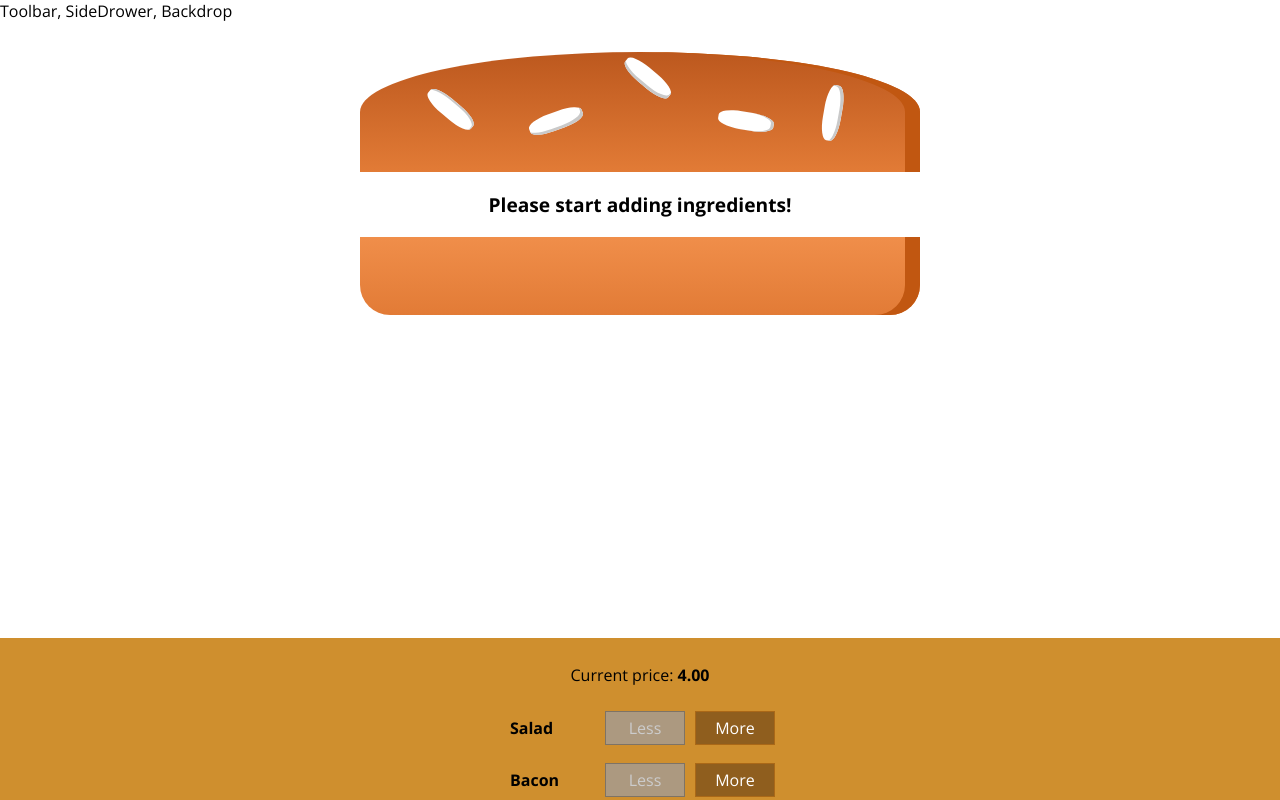
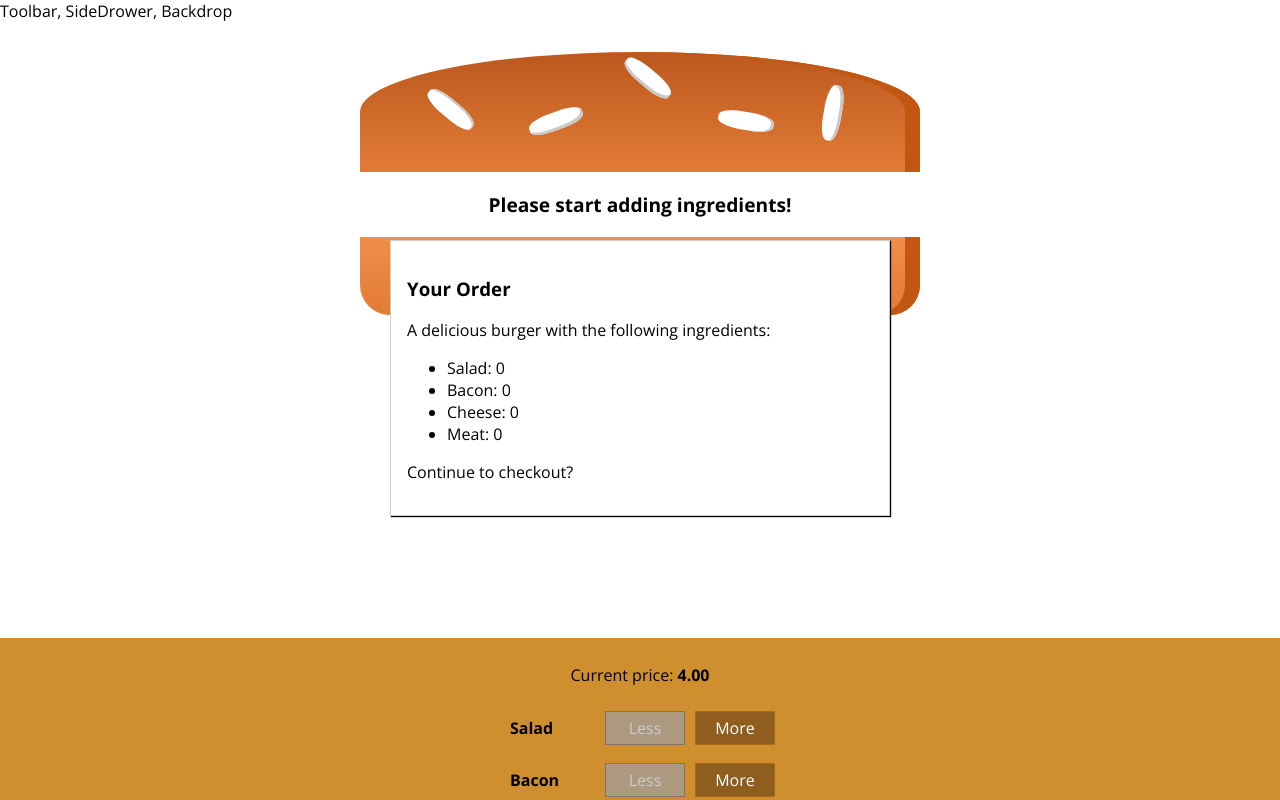
Before and after one commit to RemigiuszKolanko/burgerBuilder, a React (Create React App) app: page / in a window 1280 px wide. Shown: the top 800 px of the page. Built offline with nearby package versions, Linux system fonts and the light colour scheme.

Commit message:
modal and order summary added

```diff
--- /dev/null
+++ b/src/components/Burger/OrderSummary/OrderSummary.js
@@ -0,0 +1,29 @@
+import React from 'react';
+
+import Auxiliary from '../../../hoc/Auxiliary';
+import classes from './OrderSummary.module.css';
+
+const orderSummary = (props) => {
+
+    const ingredientsSummary = Object.keys(props.ingredients).map((ingKey) => {
+        return <li
+                    key={ingKey}
+                    className={classes.Item}>
+                        <span >{ingKey}</span>: {props.ingredients[ingKey]}
+                </li>
+    });
+
+    return (
+        <Auxiliary>
+            <h3>Your Order</h3>
+            <p>A delicious burger with the following ingredients:</p>
+            <ul>
+                {ingredientsSummary}
+            </ul>
+            <p>Continue to checkout?</p>
+        </Auxiliary>
+    );
+
+};
+
+export default orderSummary;
--- /dev/null
+++ b/src/components/Burger/OrderSummary/OrderSummary.module.css
@@ -0,0 +1,3 @@
+.Item {
+    text-transform: capitalize;
+}
--- /dev/null
+++ b/src/components/UI/Modal/Modal.js
@@ -0,0 +1,11 @@
+import React from 'react';
+
+import classes from './Modal.module.css';
+
+const modal = (props) => (
+    <div className={classes.Modal}>
+        {props.children}
+    </div>
+);
+
+export default modal;
--- /dev/null
+++ b/src/components/UI/Modal/Modal.module.css
@@ -0,0 +1,20 @@
+.Modal {
+    position: fixed;
+    z-index: 500;
+    background-color: white;
+    width: 70%;
+    border: 1px solid #ccc;
+    box-shadow: 1px 1px 1px black;
+    padding: 16px;
+    left: 15%;
+    top: 30%;
+    box-sizing: border-box;
+    transition: all 0.3s ease-out;
+}
+
+@media (min-width: 600px) {
+    .Modal {
+        width: 500px;
+        left: calc(50% - 250px);
+    }
+}
--- a/src/containers/BurgerBuilder/BurgerBuilder.js
+++ b/src/containers/BurgerBuilder/BurgerBuilder.js
@@ -3,6 +3,8 @@
 import Auxiliary from '../../hoc/Auxiliary';
 import Burger from '../../components/Burger/Burger';
 import BuildControls from '../../components/Burger/BuildControls/BuildControls';
+import Modal from '../../components/UI/Modal/Modal';
+import OrderSummary from '../../components/Burger/OrderSummary/OrderSummary';
 
 const INGREDIENT_PRICES = {
     salad: 0.5,
@@ -73,12 +75,16 @@
             ...this.state.ingredients
         }
 
-        for (let key in disabledInfo) {
+        for (var key in disabledInfo) {
             disabledInfo[key] = disabledInfo[key] <= 0;
         }
 
         return (
             <Auxiliary>
+                <Modal>
+                    <OrderSummary
+                        ingredients={this.state.ingredients}/>
+                </Modal>
                 <Burger ingredients={this.state.ingredients} />
                 <BuildControls
                     ingredientAdded={this.addIngredientHandler}
```
Also changed, not shown: src/components/UI/Backdrop/Backdrop.js (added), 1 other file (tests, documents, lock files or other folders).
